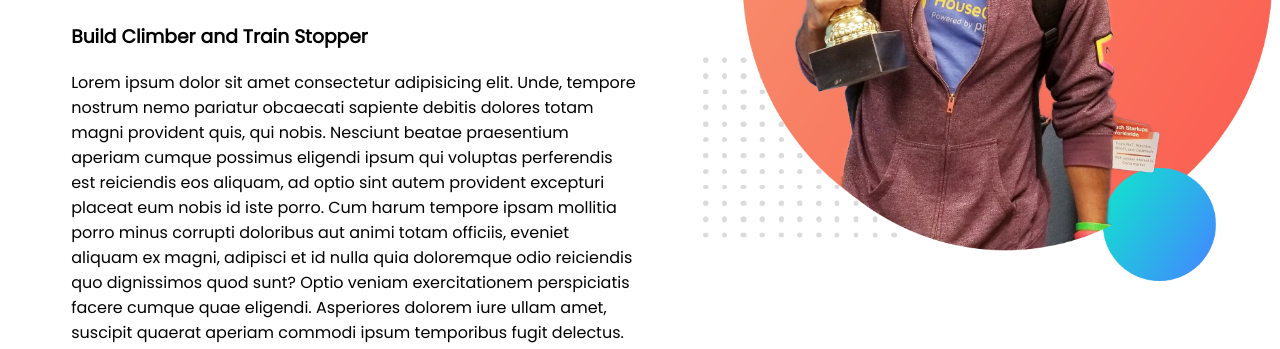
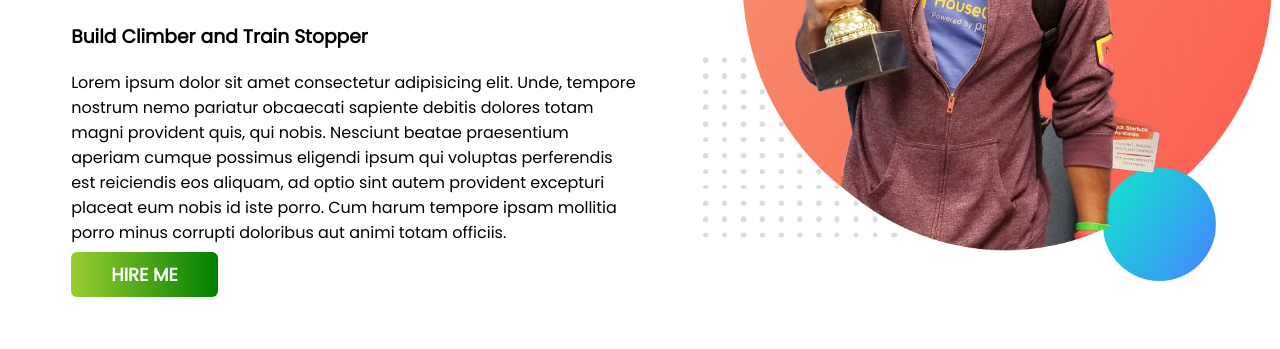
Before and after one commit to monayemkhan/developer-protfolio, a plain HTML site: page index.html in a window 1280 px wide. Shown: the part 292-641 px from the top of the page. Drawn offline with Linux system fonts and the light colour scheme.

Commit message:
add some css

```diff
--- a/index.html
+++ b/index.html
@@ -16,7 +16,7 @@
         <h1>Welcome To </h1>
         <h2><span class="h-color">Monayem Khan</span> world</h2>
         <h3>Build Climber and Train Stopper</h3>
-        <p>Lorem ipsum dolor sit amet consectetur adipisicing elit. Unde, tempore nostrum nemo pariatur obcaecati sapiente debitis dolores totam magni provident quis, qui nobis. Nesciunt beatae praesentium aperiam cumque possimus eligendi ipsum qui voluptas perferendis est reiciendis eos aliquam, ad optio sint autem provident excepturi placeat eum nobis id iste porro. Cum harum tempore ipsam mollitia porro minus corrupti doloribus aut animi totam officiis, eveniet aliquam ex magni, adipisci et id nulla quia doloremque odio reiciendis quo dignissimos quod sunt? Optio veniam exercitationem perspiciatis facere cumque quae eligendi. Asperiores dolorem iure ullam amet, suscipit quaerat aperiam commodi ipsum temporibus fugit delectus.</p>
+        <p>Lorem ipsum dolor sit amet consectetur adipisicing elit. Unde, tempore nostrum nemo pariatur obcaecati sapiente debitis dolores totam magni provident quis, qui nobis. Nesciunt beatae praesentium aperiam cumque possimus eligendi ipsum qui voluptas perferendis est reiciendis eos aliquam, ad optio sint autem provident excepturi placeat eum nobis id iste porro. Cum harum tempore ipsam mollitia porro minus corrupti doloribus aut animi totam officiis.</p>
         <a class="link-button" target="block" href="https://web.programming-hero.com/">HIRE ME</a>
     </div>
     <div class="half-width">
--- a/style.css
+++ b/style.css
@@ -1,3 +1,4 @@
+
 body{
     font-family: 'Poppins', sans-serif;
 }
@@ -22,11 +23,10 @@ section{
 }
 .link-button{
     text-decoration: none;
-    background-image: linear-gradient(green yellowgreen);
-    padding: 10px 40px;
-    border-radius: 6px;
+    background-image: linear-gradient(to right, yellowgreen , green);
+    padding: 10px 40px !important;
+    border-radius: 6px !important;
+    color: #ffffff;
+    font-weight: 700;
+    font-size: 18px;
 }
-a{
-    color: white;
-    font-weight: 700;
-}
```
